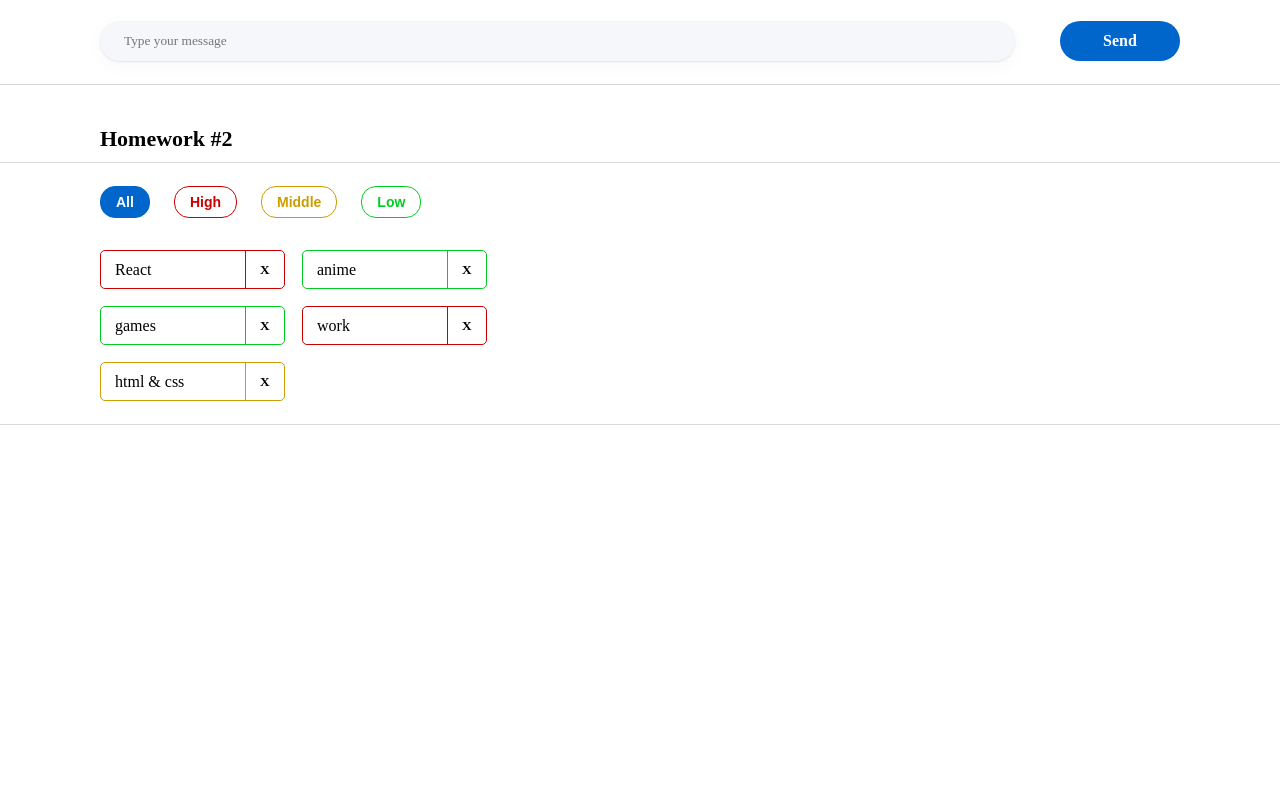
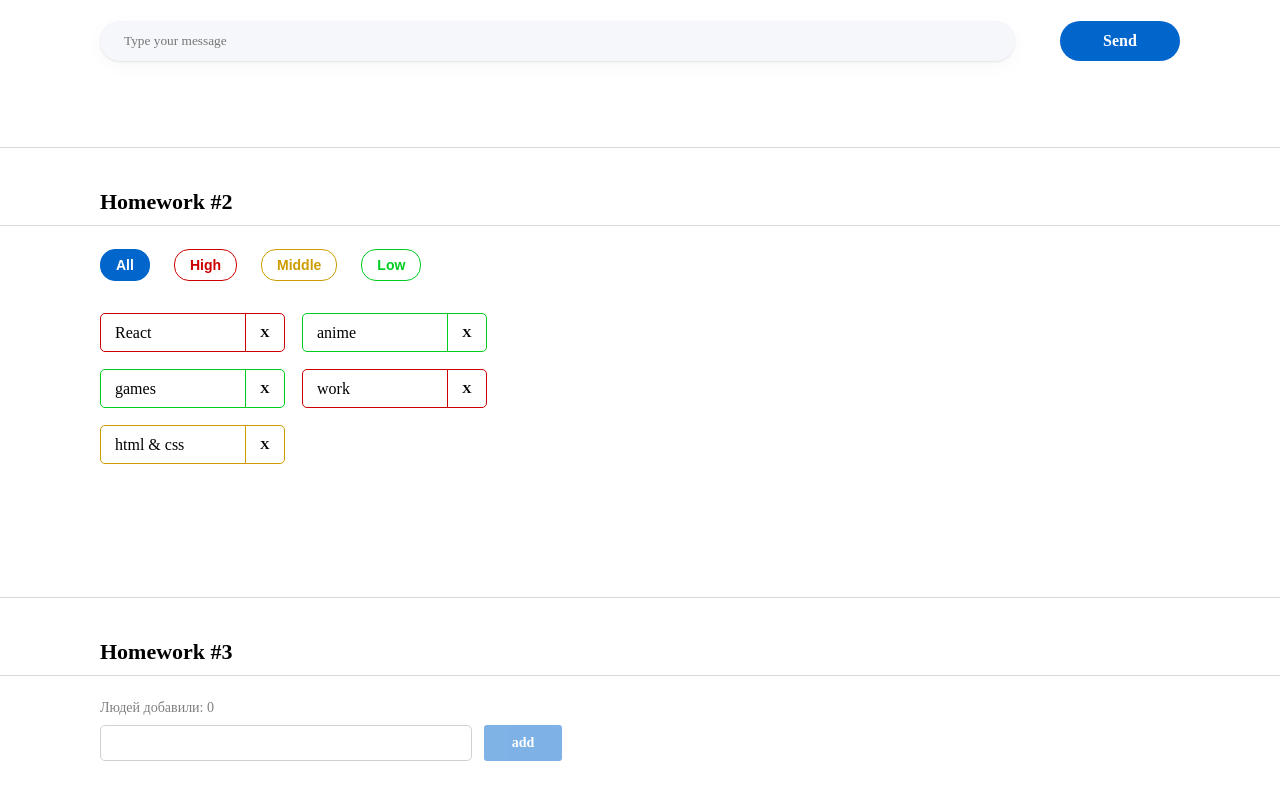
Before and after one commit to m-diana-dev/hws2, a React (Create React App) app: page /#/pre-junior in a window 1280 px wide. Before the commit this address led to /. Shown: the part 352-1152 px from the top of the page. Before the commit the page ends 867 px from the top, so only its background shows below. Built offline with nearby package versions, Linux system fonts and the light colour scheme.

Commit message:
homework-3

```diff
--- a/src/s1-main/App.module.css
+++ b/src/s1-main/App.module.css
@@ -91,6 +91,7 @@ body *{
 .hw {
     position: relative;
     padding: 24px 0;
+    min-height: 373px;
 }
 
 .hw:before {
--- a/src/s1-main/App.tsx
+++ b/src/s1-main/App.tsx
@@ -2,6 +2,7 @@ import React from 'react'
 import s from './App.module.css'
 import HW1 from '../s2-homeworks/hw01/HW1'
 import HW2 from "../s2-homeworks/hw02/HW2";
+import HW3 from "../s2-homeworks/hw03/HW3";
 
 function App() {
     return (
@@ -9,7 +10,7 @@ function App() {
             <HW1/>
             {/*раскомментировать по ходу выполнения*/}
             <HW2/>
-            {/*<HW3/>*/}
+            <HW3/>
             {/*<HW4/>*/}
 
             {/*при выполнении дз 5 и более - закомментировать здесь дз 1-4, так как они есть внутри дз 5*/}
--- a/src/s2-homeworks/hw03/Greeting.module.css
+++ b/src/s2-homeworks/hw03/Greeting.module.css
@@ -2,21 +2,52 @@
 }
 
 .inputAndButtonContainer {
+    display: flex;
+    gap: 12px;
+}
+.inputAndButtonContainer >div{
+    max-width: 372px;
+    width: 100%;
 }
 
 .error {
+    font-weight: 400;
+    font-size: 14px;
+    line-height: 17px;
+    color: #CC0000;
+    margin-top: 7px;
 }
 
 .input {
+    width: 100%;
+    height: 36px;
+    border: 1px solid #D1D1D1;
+    border-radius: 5px;
+    padding: 8px 12px;
+    font-weight: 500;
+    font-size: 16px;
+    line-height: 20px;
+    color: #000000;
+
 }
 
 .input:focus {
 }
 
 .errorInput {
+    border-color: #CC0000;
 }
 
 .button {
+    max-width: 78px;
+    width: 100%;
+    height: 36px;
+    background: #0066CC;
+    border-radius: 3px;
+    font-weight: 600;
+    font-size: 14px;
+    line-height: 20px;
+    color: #FFFFFF;
 }
 
 .button:focus {
@@ -26,10 +57,33 @@
 }
 
 .button:disabled {
+    pointer-events: none;
+    opacity: 0.5;
 }
 
 .text {
+    font-size: 14px;
+    line-height: 17px;
+    color: rgba(0, 0, 0, 0.5);
+    margin-bottom: 9px;
 }
 
 .greeting {
+    font-weight: 500;
+    font-size: 14px;
+    line-height: 17px;
+    color: #000000;
+    margin-top: 10px;
 }
+
+@media (max-width: 480px) {
+    .inputAndButtonContainer {
+        flex-direction: column;
+    }
+    .inputAndButtonContainer >div{
+        max-width: 100%;
+    }
+    .button {
+        max-width: 100%;
+    }
+}
--- a/src/s2-homeworks/hw03/Greeting.tsx
+++ b/src/s2-homeworks/hw03/Greeting.tsx
@@ -2,14 +2,14 @@ import React, {ChangeEvent, KeyboardEvent} from 'react'
 import s from './Greeting.module.css'
 
 type GreetingPropsType = {
-    name: any // need to fix any
-    setNameCallback: any // need to fix any
-    addUser: any // need to fix any
-    onBlur: any // need to fix any
-    onEnter: any // need to fix any
-    error: any // need to fix any
-    totalUsers: any // need to fix any
-    lastUserName?: any // need to fix any
+    name: string
+    setNameCallback: (e: ChangeEvent<HTMLInputElement>)=>void
+    addUser: ()=>void
+    onBlur: ()=>void
+    onEnter: (e: KeyboardEvent<HTMLInputElement>)=>void
+    error: string
+    totalUsers: number
+    lastUserName?: string
 }
 
 // презентационная компонента (для верстальщика)
@@ -25,7 +25,7 @@ const Greeting: React.FC<GreetingPropsType> = (
         lastUserName,
     } // деструктуризация пропсов
 ) => {
-    const inputClass = s.errorInput // need to fix with (?:)
+    const inputClass = s.input + ' ' + [(error !== '') ? s.errorInput : '']
 
     return (
         <div id={'hw3-form'} className={s.greetingForm}>
--- a/src/s2-homeworks/hw03/GreetingContainer.tsx
+++ b/src/s2-homeworks/hw03/GreetingContainer.tsx
@@ -3,18 +3,30 @@ import Greeting from './Greeting'
 import { UserType } from './HW3'
 
 type GreetingContainerPropsType = {
-    users: any // need to fix any
-    addUserCallback: any // need to fix any
+    users: UserType[]
+    addUserCallback: (name: string)=>void
 }
 
-export const pureAddUser = (name: any, setError: any, setName: any, addUserCallback: any) => {
+export const pureAddUser = (name: string, setError: (error:string)=>void, setName: (name:string)=>void, addUserCallback: (name: string)=>void) => {
     // если имя пустое - показать ошибку, иначе - добавить юзера и очистить инпут
+    if(!name.trim()){
+        setError('Ошибка! Введите имя!');
+    } else {
+        addUserCallback(name);
+        setName('');
+    }
 }
 
-export const pureOnBlur = (name: any, setError: any) => { // если имя пустое - показать ошибку
+export const pureOnBlur = (name: string, setError: (error:string)=>void) => {
+    if(!name.trim()){
+        setError('Ошибка! Введите имя!');
+    }
 }
 
-export const pureOnEnter = (e: any, addUser: any) => { // если нажата кнопка Enter - добавить
+export const pureOnEnter = (e: KeyboardEvent<HTMLInputElement>, addUser: ()=>void) => {
+    if(e.key === 'Enter'){
+        addUser();
+    }
 }
 
 // более простой и понятный для новичков
@@ -26,12 +38,11 @@ const GreetingContainer: React.FC<GreetingContainerPropsType> = ({
     addUserCallback,
 }) => {
     // деструктуризация пропсов
-    const [name, setName] = useState<any>('') // need to fix any
-    const [error, setError] = useState<any>('') // need to fix any
+    const [name, setName] = useState<string>('') // need to fix any
+    const [error, setError] = useState<string>('') // need to fix any
 
-    const setNameCallback = (e: any) => { // need to fix any
-        setName('some name') // need to fix
-
+    const setNameCallback = (e: ChangeEvent<HTMLInputElement>) => { // need to fix any
+        setName(e.currentTarget.value) // need to fix
         error && setError('')
     }
     const addUser = () => {
@@ -42,12 +53,12 @@ const GreetingContainer: React.FC<GreetingContainerPropsType> = ({
         pureOnBlur(name, setError)
     }
 
-    const onEnter = (e: any) => {
+    const onEnter = (e: KeyboardEvent<HTMLInputElement>) => {
         pureOnEnter(e, addUser)
     }
 
-    const totalUsers = 0 // need to fix
-    const lastUserName = 'some name' // need to fix
+    const totalUsers = users.length;
+    const lastUserName = (totalUsers!==0) ? `${users[users.length-1].name}` : '';
 
     return (
         <Greeting
--- a/src/s2-homeworks/hw03/HW3.tsx
+++ b/src/s2-homeworks/hw03/HW3.tsx
@@ -19,25 +19,24 @@ import GreetingContainer from './GreetingContainer'
 
 // types
 export type UserType = {
-    _id: any // need to fix any
-    name: any // need to fix any
+    _id: number
+    name: string
 }
 
-export const pureAddUserCallback = (name: any, setUsers: any, users: any) => { // need to fix any
-    const user = { // need to fix
-    }
+export const pureAddUserCallback = (name: string, setUsers: (users:UserType[])=>void, users: UserType[]) => { // need to fix any
+    const user = {_id: 7, name:name}
     setUsers([...users, user])
 }
 
 const HW3 = () => {
-    const [users, setUsers] = useState<any>([]) // need to fix any
+    const [users, setUsers] = useState<UserType[]>([]) // need to fix any
 
-    const addUserCallback = (name: any) => { // need to fix any
+    const addUserCallback = (name: string) => { // need to fix any
         pureAddUserCallback(name, setUsers, users)
     }
 
     return (
-        <div id={'hw3'}>
+        <div id={'hw3'} className={s2.hwWrapp}>
             <div className={s2.hwTitle}>Homework #3</div>
             {/*для автоматической проверки дз (не менять)*/}
 
```
Also changed, not shown: 1 other file (tests, documents, lock files or other folders).
